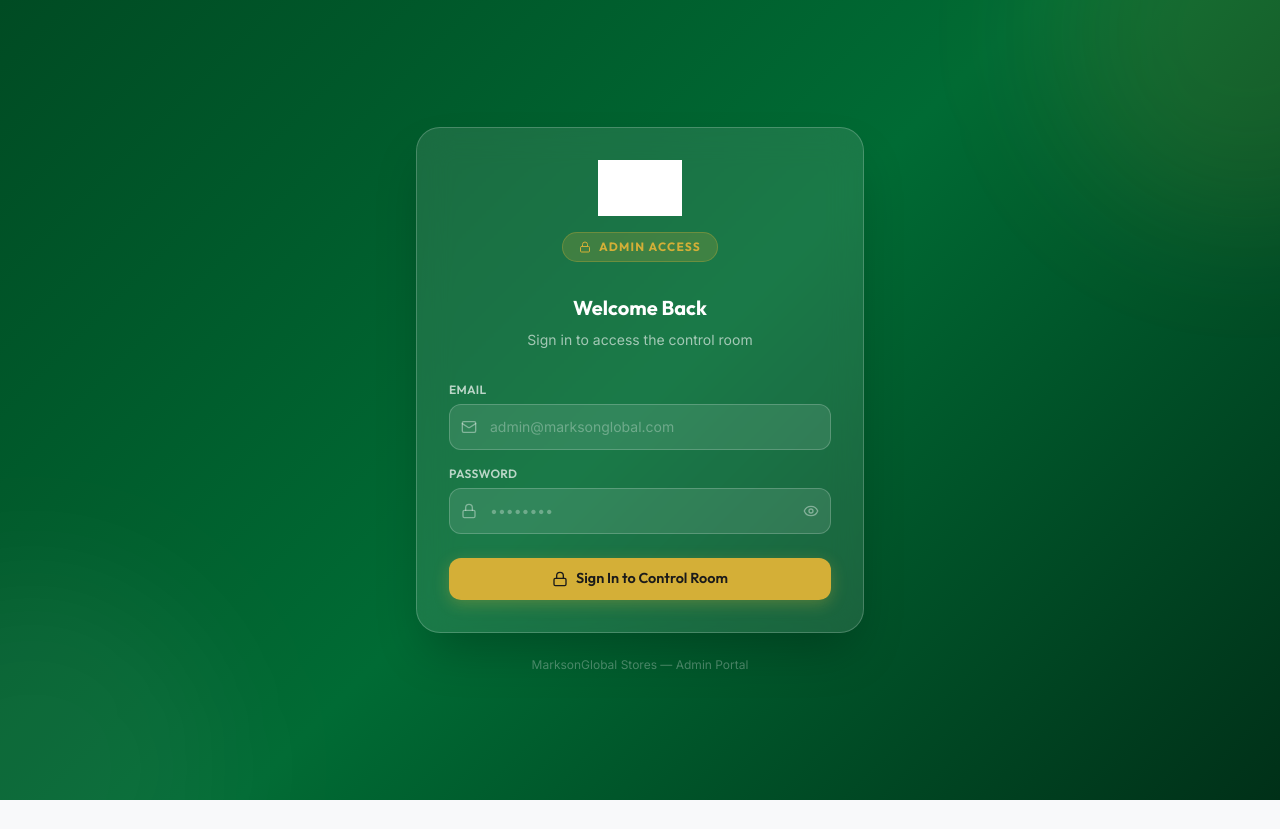
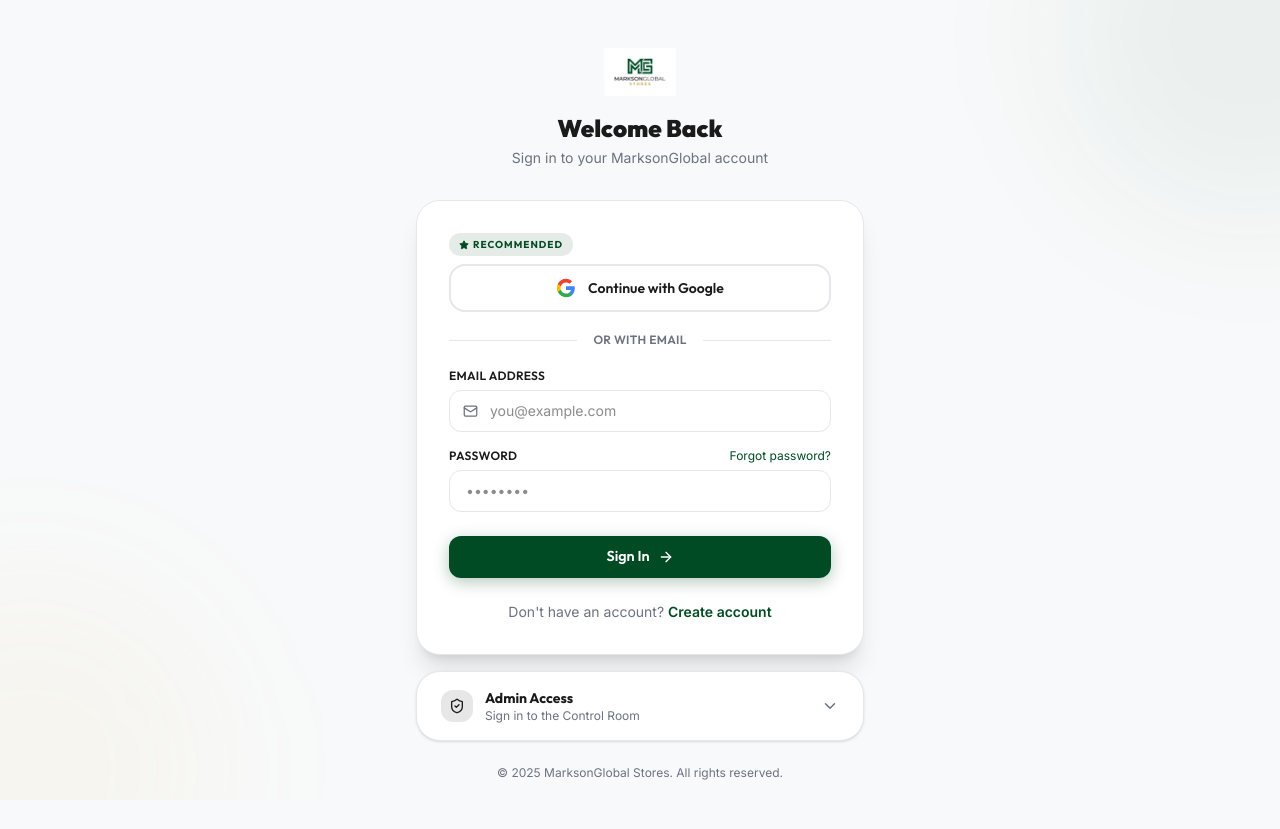
Before and after one commit to debeludivine/marksonglobal-store, a Next.js app: page /admin/login in a window 1280 px wide. Before the commit the page ends 800 px from the top, so only its background shows below. Built offline with nearby package versions, Linux system fonts and the light colour scheme; no server answers.

Commit message:
feat(auth): unify login page with Google auth, email/password, and collapsible admin access panel

```diff
--- a/app/(admin)/admin/login/page.tsx
+++ b/app/(admin)/admin/login/page.tsx
@@ -1,149 +1,295 @@
 'use client'
 
 import { useState } from 'react'
+import Link from 'next/link'
+import Image from 'next/image'
 import { useRouter } from 'next/navigation'
-import Image from 'next/image'
-import { Lock, Mail, Eye, EyeOff, AlertCircle } from 'lucide-react'
-import { createClient } from '@/lib/supabase/client'
+import { login, signInWithGoogle } from '@/lib/customer-auth-actions'
+import { LogIn, ArrowRight, Lock, Mail, Eye, EyeOff, AlertCircle, ChevronDown, ShieldCheck, Star } from 'lucide-react'
 
-export default function AdminLoginPage() {
+const ADMIN_EMAIL = 'debeludivine@gmail.com'
+
+export default function UnifiedLoginPage() {
+  const [error, setError] = useState('')
+  const [loading, setLoading] = useState(false)
+  const [googleLoading, setGoogleLoading] = useState(false)
+  const [showAdminPanel, setShowAdminPanel] = useState(false)
+  const [adminEmail, setAdminEmail] = useState('')
+  const [adminPassword, setAdminPassword] = useState('')
+  const [showAdminPassword, setShowAdminPassword] = useState(false)
+  const [adminLoading, setAdminLoading] = useState(false)
   const router = useRouter()
-  const [email, setEmail] = useState('')
-  const [password, setPassword] = useState('')
-  const [showPassword, setShowPassword] = useState(false)
-  const [loading, setLoading] = useState(false)
-  const [error, setError] = useState('')
 
-  const handleLogin = async (e: React.FormEvent) => {
+  const handleGoogleLogin = async () => {
+    setGoogleLoading(true)
+    setError('')
+    const result = await signInWithGoogle(window.location.origin)
+    if (result.success && result.url) {
+      window.location.href = result.url
+    } else {
+      setError(result.error || 'Failed to initiate Google login')
+      setGoogleLoading(false)
+    }
+  }
+
+  const handleSubmit = async (e: React.FormEvent<HTMLFormElement>) => {
     e.preventDefault()
     setLoading(true)
     setError('')
+    const formData = new FormData(e.currentTarget)
+    const result = await login(formData)
 
-    const supabase = createClient()
-    const { error: authError } = await supabase.auth.signInWithPassword({
-      email,
-      password,
-    })
+    if (result.success) {
+      router.push('/profile')
+      router.refresh()
+    } else {
+      setError(result.error || 'Login failed')
+      setLoading(false)
+    }
+  }
 
-    if (authError) {
-      setError(authError.message)
-      setLoading(false)
+  const handleAdminLogin = async (e: React.FormEvent<HTMLFormElement>) => {
+    e.preventDefault()
+    setAdminLoading(true)
+    setError('')
+
+    if (adminEmail.toLowerCase() !== ADMIN_EMAIL) {
+      setError('This account does not have admin privileges.')
+      setAdminLoading(false)
       return
     }
 
+    const formData = new FormData()
+    formData.set('email', adminEmail)
+    formData.set('password', adminPassword)
+    const result = await login(formData)
+
+    if (result.success) {
       router.push('/admin/dashboard')
       router.refresh()
+    } else {
+      setError(result.error || 'Admin login failed')
+      setAdminLoading(false)
+    }
   }
 
   return (
-    <div className="min-h-screen hero-gradient flex items-center justify-center px-4">
-      {/* Background decoration */}
+    <div className="min-h-screen bg-brand-offwhite flex items-center justify-center px-4 py-12">
+      {/* Decorative background */}
       <div className="absolute inset-0 overflow-hidden pointer-events-none">
-        <div className="absolute -top-40 -right-40 w-96 h-96 rounded-full bg-brand-gold/10 blur-3xl" />
-        <div className="absolute -bottom-40 -left-40 w-96 h-96 rounded-full bg-white/5 blur-3xl" />
+        <div className="absolute -top-40 -right-40 w-96 h-96 rounded-full bg-brand-emerald/5 blur-3xl" />
+        <div className="absolute -bottom-40 -left-40 w-96 h-96 rounded-full bg-brand-gold/5 blur-3xl" />
       </div>
 
-      <div className="relative w-full max-w-md">
-        {/* Card */}
-        <div className="bg-white/10 backdrop-blur-lg border border-white/20 rounded-3xl p-8 shadow-2xl">
-          {/* Logo */}
-          <div className="flex flex-col items-center mb-8">
+      <div className="relative w-full max-w-md space-y-4">
+        {/* Header */}
+        <div className="text-center mb-8">
+          <Link href="/">
             <Image
               src="/logo.jpg"
               alt="MarksonGlobal Stores"
               width={140}
               height={56}
-              className="h-14 w-auto object-contain mb-4 brightness-0 invert"
+              className="h-12 w-auto object-contain mx-auto mb-4"
             />
-            <div className="flex items-center gap-2 bg-brand-gold/20 border border-brand-gold/30 rounded-full px-4 py-1.5">
-              <Lock size={12} className="text-brand-gold" />
-              <span className="text-brand-gold text-xs font-[Outfit,sans-serif] font-bold uppercase tracking-widest">
-                Admin Access
+          </Link>
+          <h1 className="font-[Outfit,sans-serif] font-black text-2xl text-brand-charcoal mb-1">Welcome Back</h1>
+          <p className="text-brand-gray text-sm font-[Inter,sans-serif]">Sign in to your MarksonGlobal account</p>
+        </div>
+
+        {/* Main Sign-In Card */}
+        <div className="bg-white rounded-3xl shadow-xl border border-brand-light-gray p-8 animate-fade-in">
+          {error && (
+            <div className="flex items-center gap-2 bg-red-50 border border-red-200 text-red-600 p-3 rounded-xl text-sm mb-6 font-[Inter,sans-serif]">
+              <AlertCircle size={16} className="flex-shrink-0" />
+              {error}
+            </div>
+          )}
+
+          {/* Google Auth — Recommended */}
+          <div className="mb-5">
+            <div className="flex items-center gap-2 mb-2">
+              <span className="flex items-center gap-1 text-[10px] font-[Outfit,sans-serif] font-bold text-brand-emerald uppercase tracking-widest bg-brand-emerald/10 px-2.5 py-1 rounded-full">
+                <Star size={10} className="fill-brand-emerald" />
+                Recommended
               </span>
             </div>
+            <button
+              onClick={handleGoogleLogin}
+              disabled={googleLoading || loading}
+              id="google-signin-btn"
+              className="w-full flex items-center justify-center gap-3 py-3 px-4 border-2 border-brand-light-gray rounded-2xl font-[Outfit,sans-serif] font-semibold text-brand-charcoal text-sm hover:border-brand-emerald hover:bg-brand-emerald/5 transition-all duration-200 disabled:opacity-50"
+            >
+              {googleLoading ? (
+                <div className="w-4 h-4 border-2 border-brand-gray/30 border-t-brand-emerald rounded-full animate-spin" />
+              ) : (
+                <svg viewBox="0 0 24 24" width="20" height="20">
+                  <path d="M22.56 12.25c0-.78-.07-1.53-.2-2.25H12v4.26h5.92c-.26 1.37-1.04 2.53-2.21 3.31v2.77h3.57c2.08-1.92 3.28-4.74 3.28-8.09z" fill="#4285F4"/>
+                  <path d="M12 23c2.97 0 5.46-.98 7.28-2.66l-3.57-2.77c-.98.66-2.23 1.06-3.71 1.06-2.86 0-5.29-1.93-6.16-4.53H2.18v2.84C3.99 20.53 7.7 23 12 23z" fill="#34A853"/>
+                  <path d="M5.84 14.09c-.22-.66-.35-1.36-.35-2.09s.13-1.43.35-2.09V7.07H2.18C1.43 8.55 1 10.22 1 12s.43 3.45 1.18 4.93l2.85-2.22.81-.62z" fill="#FBBC05"/>
+                  <path d="M12 5.38c1.62 0 3.06.56 4.21 1.64l3.15-3.15C17.45 2.09 14.97 1 12 1 7.7 1 3.99 3.47 2.18 7.07l3.66 2.84c.87-2.6 3.3-4.53 6.16-4.53z" fill="#EA4335"/>
+                </svg>
+              )}
+              {googleLoading ? 'Redirecting...' : 'Continue with Google'}
+            </button>
           </div>
 
-          <h1 className="font-[Outfit,sans-serif] font-bold text-xl text-white text-center mb-2">
-            Welcome Back
-          </h1>
-          <p className="text-white/60 text-sm font-[Inter,sans-serif] text-center mb-8">
-            Sign in to access the control room
-          </p>
+          {/* Divider */}
+          <div className="flex items-center gap-4 mb-5">
+            <div className="h-px bg-brand-light-gray flex-1" />
+            <span className="text-xs font-[Outfit,sans-serif] font-semibold text-brand-gray uppercase tracking-wide">Or with email</span>
+            <div className="h-px bg-brand-light-gray flex-1" />
+          </div>
 
-          <form onSubmit={handleLogin} className="space-y-4">
-            {/* Email */}
+          {/* Email/Password Form */}
+          <form onSubmit={handleSubmit} className="space-y-4">
             <div>
-              <label htmlFor="admin-email" className="block text-xs font-[Outfit,sans-serif] font-semibold text-white/70 mb-1.5 uppercase tracking-wide">
-                Email
+              <label htmlFor="email" className="block text-xs font-[Outfit,sans-serif] font-semibold text-brand-charcoal mb-1.5 uppercase tracking-wide">
+                Email Address
               </label>
               <div className="relative">
-                <Mail size={16} className="absolute left-3 top-1/2 -translate-y-1/2 text-white/40" />
+                <Mail size={15} className="absolute left-3.5 top-1/2 -translate-y-1/2 text-brand-gray" />
                 <input
-                  id="admin-email"
+                  id="email"
                   type="email"
-                  value={email}
-                  onChange={(e) => setEmail(e.target.value)}
+                  name="email"
                   required
-                  placeholder="admin@marksonglobal.com"
-                  className="w-full bg-white/10 border border-white/20 text-white placeholder-white/30 rounded-xl pl-10 pr-4 py-3 text-sm font-[Inter,sans-serif] outline-none focus:border-brand-gold focus:bg-white/15 transition-all"
+                  placeholder="you@example.com"
+                  className="w-full border border-brand-light-gray rounded-xl pl-10 pr-4 py-2.5 text-sm font-[Inter,sans-serif] outline-none focus:border-brand-emerald transition-colors"
                 />
               </div>
             </div>
 
-            {/* Password */}
             <div>
-              <label htmlFor="admin-password" className="block text-xs font-[Outfit,sans-serif] font-semibold text-white/70 mb-1.5 uppercase tracking-wide">
+              <div className="flex items-center justify-between mb-1.5">
+                <label htmlFor="password" className="block text-xs font-[Outfit,sans-serif] font-semibold text-brand-charcoal uppercase tracking-wide">
                   Password
                 </label>
-              <div className="relative">
-                <Lock size={16} className="absolute left-3 top-1/2 -translate-y-1/2 text-white/40" />
+                <Link href="#" className="text-xs text-brand-emerald hover:underline">Forgot password?</Link>
+              </div>
               <input
-                  id="admin-password"
-                  type={showPassword ? 'text' : 'password'}
-                  value={password}
-                  onChange={(e) => setPassword(e.target.value)}
+                id="password"
+                type="password"
+                name="password"
                 required
                 placeholder="••••••••"
-                  className="w-full bg-white/10 border border-white/20 text-white placeholder-white/30 rounded-xl pl-10 pr-10 py-3 text-sm font-[Inter,sans-serif] outline-none focus:border-brand-gold focus:bg-white/15 transition-all"
+                className="w-full border border-brand-light-gray rounded-xl px-4 py-2.5 text-sm font-[Inter,sans-serif] outline-none focus:border-brand-emerald transition-colors"
+              />
+            </div>
+
+            <button
+              type="submit"
+              disabled={loading}
+              id="signin-btn"
+              className="w-full btn-primary py-2.5 flex items-center justify-center gap-2 mt-2 disabled:opacity-50"
+            >
+              {loading ? 'Signing in...' : (
+                <>
+                  Sign In
+                  <ArrowRight size={16} />
+                </>
+              )}
+            </button>
+          </form>
+
+          <p className="text-center mt-6 text-sm text-brand-gray font-[Inter,sans-serif]">
+            Don&apos;t have an account?{' '}
+            <Link href="/register" className="text-brand-emerald font-semibold hover:underline">
+              Create account
+            </Link>
+          </p>
+        </div>
+
+        {/* Admin Access Section */}
+        <div className="bg-white rounded-3xl border border-brand-light-gray shadow-sm overflow-hidden">
+          <button
+            onClick={() => setShowAdminPanel(!showAdminPanel)}
+            id="admin-panel-toggle"
+            className="w-full flex items-center justify-between px-6 py-4 hover:bg-brand-offwhite transition-colors"
+          >
+            <div className="flex items-center gap-3">
+              <div className="w-8 h-8 rounded-xl bg-brand-charcoal/10 flex items-center justify-center">
+                <ShieldCheck size={16} className="text-brand-charcoal" />
+              </div>
+              <div className="text-left">
+                <p className="font-[Outfit,sans-serif] font-bold text-sm text-brand-charcoal">Admin Access</p>
+                <p className="text-xs text-brand-gray font-[Inter,sans-serif]">Sign in to the Control Room</p>
+              </div>
+            </div>
+            <ChevronDown
+              size={18}
+              className={`text-brand-gray transition-transform duration-300 ${showAdminPanel ? 'rotate-180' : ''}`}
+            />
+          </button>
+
+          {showAdminPanel && (
+            <div className="px-6 pb-6 pt-2 border-t border-brand-light-gray animate-fade-in">
+              <form onSubmit={handleAdminLogin} className="space-y-4">
+                <div>
+                  <label htmlFor="admin-email" className="block text-xs font-[Outfit,sans-serif] font-semibold text-brand-charcoal mb-1.5 uppercase tracking-wide">
+                    Admin Email
+                  </label>
+                  <div className="relative">
+                    <Mail size={15} className="absolute left-3.5 top-1/2 -translate-y-1/2 text-brand-gray" />
+                    <input
+                      id="admin-email"
+                      type="email"
+                      value={adminEmail}
+                      onChange={(e) => setAdminEmail(e.target.value)}
+                      required
+                      placeholder="admin@marksonglobal.com"
+                      className="w-full border border-brand-light-gray rounded-xl pl-10 pr-4 py-2.5 text-sm font-[Inter,sans-serif] outline-none focus:border-brand-charcoal transition-colors"
+                    />
+                  </div>
+                </div>
+
+                <div>
+                  <label htmlFor="admin-password-field" className="block text-xs font-[Outfit,sans-serif] font-semibold text-brand-charcoal mb-1.5 uppercase tracking-wide">
+                    Admin Password
+                  </label>
+                  <div className="relative">
+                    <Lock size={15} className="absolute left-3.5 top-1/2 -translate-y-1/2 text-brand-gray" />
+                    <input
+                      id="admin-password-field"
+                      type={showAdminPassword ? 'text' : 'password'}
+                      value={adminPassword}
+                      onChange={(e) => setAdminPassword(e.target.value)}
+                      required
+                      placeholder="••••••••"
+                      className="w-full border border-brand-light-gray rounded-xl pl-10 pr-10 py-2.5 text-sm font-[Inter,sans-serif] outline-none focus:border-brand-charcoal transition-colors"
                     />
                     <button
                       type="button"
-                  onClick={() => setShowPassword(!showPassword)}
-                  className="absolute right-3 top-1/2 -translate-y-1/2 text-white/40 hover:text-white/70 transition-colors"
+                      onClick={() => setShowAdminPassword(!showAdminPassword)}
+                      className="absolute right-3.5 top-1/2 -translate-y-1/2 text-brand-gray hover:text-brand-charcoal transition-colors"
                     >
-                  {showPassword ? <EyeOff size={16} /> : <Eye size={16} />}
+                      {showAdminPassword ? <EyeOff size={15} /> : <Eye size={15} />}
                     </button>
                   </div>
                 </div>
 
-            {/* Error */}
-            {error && (
-              <div className="flex items-center gap-2 bg-red-500/20 border border-red-500/30 rounded-xl px-4 py-3 animate-fade-in">
-                <AlertCircle size={16} className="text-red-400 flex-shrink-0" />
-                <p className="text-red-300 text-xs font-[Inter,sans-serif]">{error}</p>
-              </div>
-            )}
-
                 <button
                   type="submit"
-              disabled={loading}
+                  disabled={adminLoading}
                   id="admin-login-button"
-              className="w-full btn-gold py-3.5 text-base flex items-center justify-center gap-2 mt-2 disabled:opacity-60 disabled:cursor-not-allowed"
+                  className="w-full flex items-center justify-center gap-2 py-2.5 px-4 bg-brand-charcoal hover:bg-black text-white rounded-xl font-[Outfit,sans-serif] font-bold text-sm transition-colors disabled:opacity-50"
                 >
-              {loading ? (
-                <div className="w-5 h-5 border-2 border-brand-charcoal/30 border-t-brand-charcoal rounded-full animate-spin" />
+                  {adminLoading ? (
+                    <div className="w-4 h-4 border-2 border-white/30 border-t-white rounded-full animate-spin" />
                   ) : (
                     <>
-                  <Lock size={16} />
+                      <Lock size={14} />
                       Sign In to Control Room
                     </>
                   )}
                 </button>
               </form>
             </div>
+          )}
+        </div>
 
-        <p className="text-center text-white/30 text-xs font-[Inter,sans-serif] mt-6">
-          MarksonGlobal Stores — Admin Portal
+        <p className="text-center text-xs text-brand-gray font-[Inter,sans-serif] pt-2">
+          © 2025 MarksonGlobal Stores. All rights reserved.
         </p>
       </div>
     </div>
--- a/components/admin/Sidebar.tsx
+++ b/components/admin/Sidebar.tsx
@@ -38,6 +38,7 @@
     const supabase = createClient()
     await supabase.auth.signOut()
     router.push('/admin/login')
+    router.refresh()
   }
 
   return (
```
Also changed, not shown: app/auth/callback/route.ts (+7 -1 lines), check-token.ts (added, +26 -0 lines), lib/supabase/middleware.ts (+28 -13 lines), run-sql.ts (added, +40 -0 lines). Lines whose indentation alone changed are shown as unchanged.
